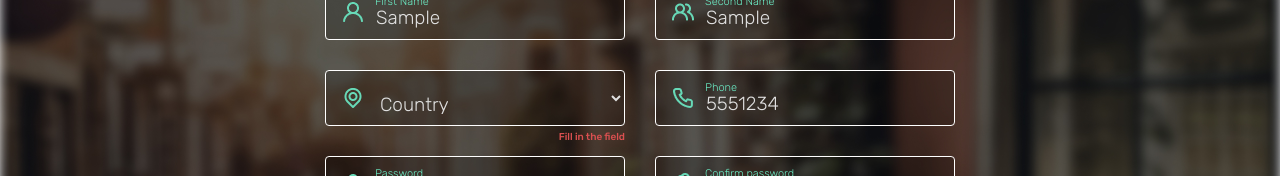
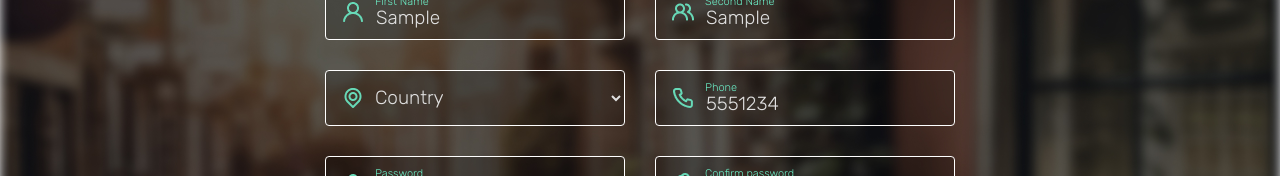
Before and after one commit to muteki-Ronin/test, a website built with Vite: page index.html in a window 1280 px wide. Both pictures are taken after typing "Sample", "Sample", "5551234", "Sample123", "Sample123", "Sample" into the empty fields and a click on the button "Sign Up". Shown: the part 260-436 px from the top of the page. Built offline with nearby package versions, Linux system fonts and the light colour scheme.

Commit message:
min fix select

```diff
--- a/index.html
+++ b/index.html
@@ -45,10 +45,10 @@
             <div class="input-container country">
               <div class="input-box">
                 <select name="Countries" id="form-country" class="js--countries form-input">
-                  <option value="Country"><label for="form-country" class="form-input_label">Country</label>
-                  </option>
+                  <option value="Country" style="display: none;"></option>
                 </select>
                 <p class="input-error input-error__none">Fill in the field</p>
+                <label for="form-country" class="form-input_label">Country</label>
                 <span class="form-ico country-ico"></span>
               </div>
             </div>
@@ -73,7 +73,8 @@
 
             <div class="input-container confirm-password">
               <div class="input-box">
-                <input type="password" id="form-confirmPassword" autocomplete="new-password" class="form-input js--confirm-password">
+                <input type="password" id="form-confirmPassword" autocomplete="new-password"
+                  class="form-input js--confirm-password">
                 <p class="input-error input-error__none">Password does not match</p>
                 <label for="form-confirmPassword" class="form-input_label">Confirm password</label>
                 <span class="form-ico confirmPassword-ico"></span>
--- a/js/main.js
+++ b/js/main.js
@@ -65,7 +65,7 @@ document.addEventListener("DOMContentLoaded", function () {
       nameIsValid = true;
     }
 
-    if (formSelect.value === "Country") {
+    if (formSelect.value === "") {
       formSelect.nextElementSibling.classList.remove("input-error__none");
       formSelectIsValid = false;
     } else {
```
